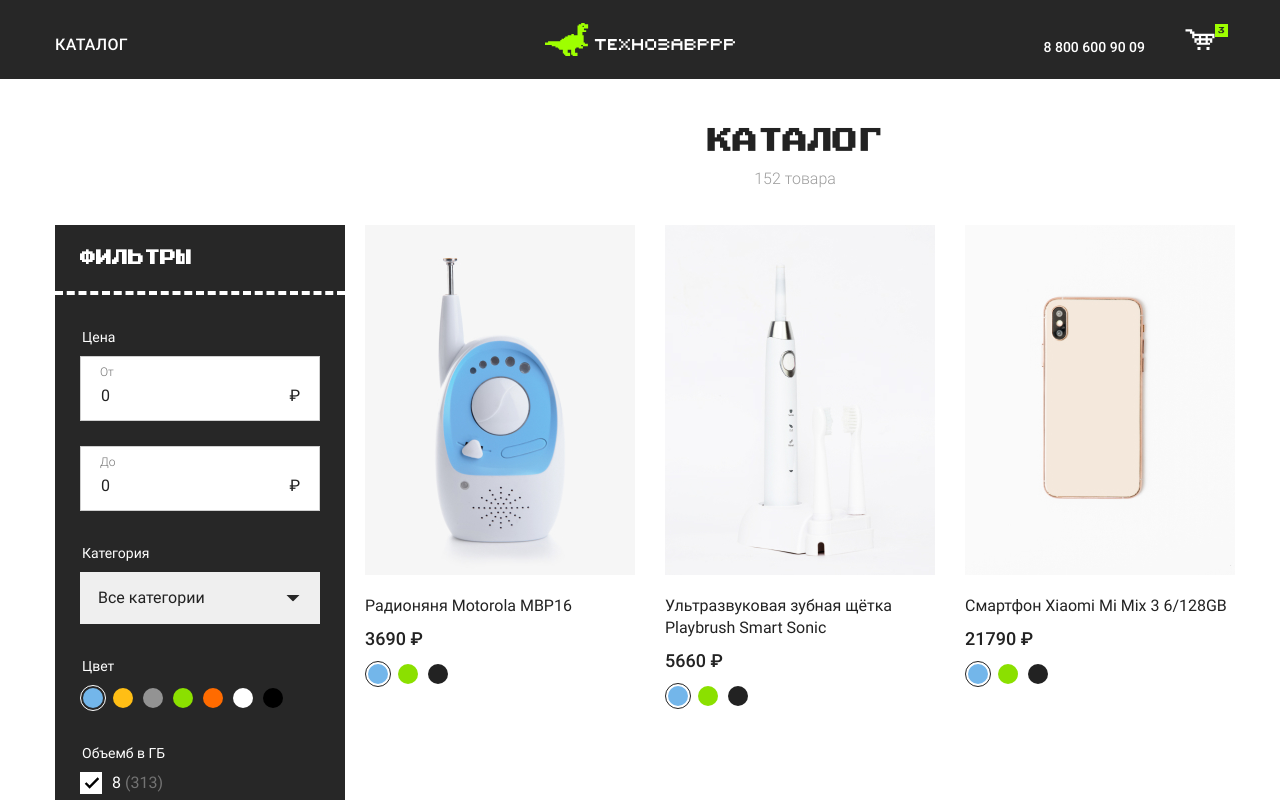
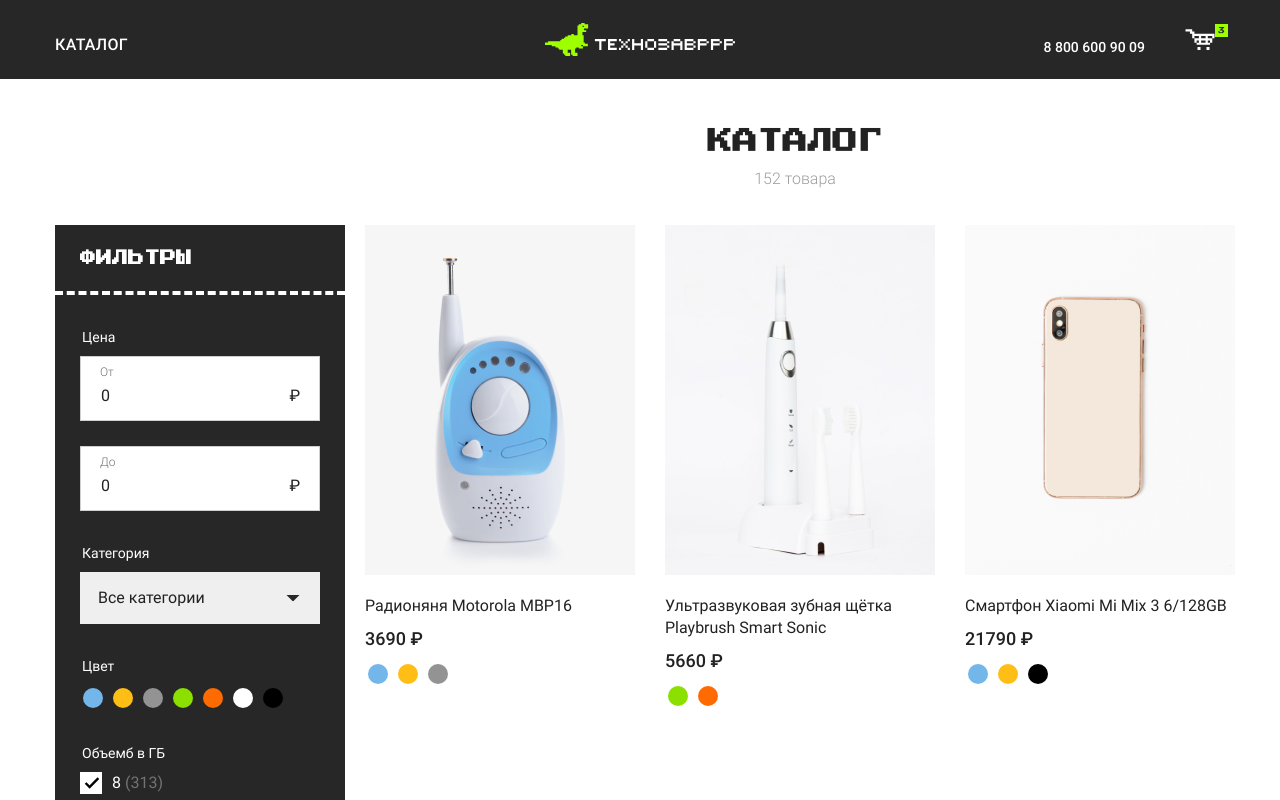
Before and after one commit to WebDevJS2022/WebDevJS2022.github.io-tzr, a Vue app: page / in a window 1280 px wide. Shown: the top 800 px of the page. Built offline with nearby package versions, Linux system fonts and the light colour scheme.

Commit message:
Фильтрация по цвету // Цвета для товара

```diff
--- a/src/App.vue
+++ b/src/App.vue
@@ -12,7 +12,7 @@
     <div class="content__catalog">
 
       <ProductFilter :price-from.sync="filterPriceFrom" :price-to.sync="filterPriceTo"
-        :category-id.sync="filterCategoryId" />
+        :category-id.sync="filterCategoryId" :color-id.sync="filterColorId"  />
 
       <section class="catalog">
         <ProductList :products="products" />
@@ -37,6 +37,7 @@ export default {
       filterPriceFrom: 0,
       filterPriceTo: 0,
       filterCategoryId: 0,
+      filterColorId: 0,
 
       page: 1,
       productsPerPage: 3,
@@ -57,6 +58,10 @@ export default {
         filteredProducts = filteredProducts
           .filter((product) => product.categoryId === this.filterCategoryId);
       }
+      if (this.filterColorId) {
+        filteredProducts = filteredProducts
+          .filter((product) => product.colorId.includes(this.filterColorId));
+      }
       return filteredProducts;
     },
 
--- a/src/components/ProductFilter.vue
+++ b/src/components/ProductFilter.vue
@@ -19,70 +19,32 @@
 
             <fieldset class="form__block">
                 <legend class="form__legend">Категория</legend>
-                <label class="form__label form__label--select" for=" ">
+                <label class="form__label form__label--select" :for="categoryId">
                     <select class="form__select" type="text" name="category"
-                    v-model.number="currentCategoryId">
-                        <option value="0">Все категории</option>
-                        <option :value="category.id" v-for="category in categories"
-                        :key="category.id">{{ category.title }}
-                        </option>
-                    </select>
+                        v-model.number="currentCategoryId">
+                            <option value="0">Все категории</option>
+                            <option
+                            :value="category.id"
+                            v-for="category in categories"
+                            :key="category.id">
+                            {{ category.title }}
+                            </option>
+                        </select>
                 </label>
             </fieldset>
 
             <fieldset class="form__block">
                 <legend class="form__legend">Цвет</legend>
                 <ul class="colors">
-                    <li class="colors__item">
-                        <label class="colors__label" for=" ">
-                            <input class="colors__radio sr-only" type="radio"
-                            name="color" value="#73B6EA" checked="">
-                            <span class="colors__value" style="background-color: #73B6EA;">
+                    <li class="colors__item"  v-for="color in colors" :key="color.id">
+                        <label class="colors__label" :for="colorId">
+                            <input class="colors__radio sr-only" type="radio" name="color"
+                            :id="colorId"
+                            :value="color.id"
+                            v-model.number="currentColorId">
+                            <span class="colors__value" :style="{'background-color': color.code}">
                             </span>
                         </label>
-                    </li>
-                    <li class="colors__item">
-                        <label class="colors__label" for=" ">
-                            <input class="colors__radio sr-only" type="radio"
-                            name="color" value="#FFBE15">
-                            <span class="colors__value" style="background-color: #FFBE15;">
-                            </span>
-                        </label>
-                    </li>
-                    <li class="colors__item">
-                        <label class="colors__label" for=" ">
-                            <input class="colors__radio sr-only" type="radio"
-                            name="color" value="#939393">
-                            <span class="colors__value" style="background-color: #939393;">
-                            </span></label>
-                    </li>
-                    <li class="colors__item">
-                        <label class="colors__label" for=" ">
-                            <input class="colors__radio sr-only" type="radio"
-                            name="color" value="#8BE000">
-                            <span class="colors__value" style="background-color: #8BE000;">
-                            </span></label>
-                    </li>
-                    <li class="colors__item">
-                        <label class="colors__label" for=" ">
-                            <input class="colors__radio sr-only" type="radio"
-                            name="color" value="#FF6B00">
-                            <span class="colors__value" style="background-color: #FF6B00;">
-                            </span></label>
-                    </li>
-                    <li class="colors__item">
-                        <label class="colors__label" for=" ">
-                            <input class="colors__radio sr-only" type="radio"
-                            name="color" value="#FFF">
-                            <span class="colors__value" style="background-color: #FFF;">
-                            </span></label>
-                    </li>
-                    <li class="colors__item">
-                        <label class="colors__label" for=" ">
-                            <input class="colors__radio sr-only" type="radio"
-                            name="color" value="#000">
-                            <span class="colors__value" style="background-color: #000;">
-                            </span></label>
                     </li>
                 </ul>
             </fieldset>
@@ -166,6 +128,7 @@
 
 <script>
 import categories from '@/data/categories';
+import colors from '@/data/colors';
 
 export default {
   data() {
@@ -173,12 +136,16 @@ export default {
       currentPriceFrom: 0,
       currentPriceTo: 0,
       currentCategoryId: 0,
+      currentColorId: 0,
     };
   },
-  props: ['priceFrom', 'priceTo', 'categoryId'],
+  props: ['priceFrom', 'priceTo', 'categoryId', 'colorId'],
   computed: {
     categories() {
       return categories;
+    },
+    colors() {
+      return colors;
     },
   },
   watch: {
@@ -191,17 +158,22 @@ export default {
     categoryId(value) {
       this.currentCategoryId = value;
     },
+    colorId(value) {
+      this.currentColorId = value;
+    },
   },
   methods: {
     submit() {
       this.$emit('update:priceFrom', this.currentPriceFrom);
       this.$emit('update:priceTo', this.currentPriceTo);
       this.$emit('update:categoryId', this.currentCategoryId);
+      this.$emit('update:colorId', this.currentColorId);
     },
     reset() {
       this.$emit('update:priceFrom', 0);
       this.$emit('update:priceTo', 0);
       this.$emit('update:categoryId', 0);
+      this.$emit('update:colorId', 0);
     },
   },
 };
--- a/src/components/ProductItem.vue
+++ b/src/components/ProductItem.vue
@@ -15,27 +15,11 @@
         </span>
 
         <ul class="colors colors--black">
-            <li class="colors__item">
-                <label class="colors__label" for=" ">
-                    <input class="colors__radio sr-only" type="radio"
-                    value="#73B6EA" v-model="color">
-                    <span class="colors__value" style="background-color: #73B6EA;">
-                    </span>
-                </label>
-            </li>
-            <li class="colors__item">
-                <label class="colors__label" for=" ">
-                    <input class="colors__radio sr-only" type="radio"
-                    value="#8BE000" v-model="color">
-                    <span class="colors__value" style="background-color: #8BE000;">
-                    </span>
-                </label>
-            </li>
-            <li class="colors__item">
-                <label class="colors__label" for=" ">
-                    <input class="colors__radio sr-only" type="radio"
-                    value="#222" v-model="color">
-                    <span class="colors__value" style="background-color: #222;">
+            <li class="colors__item" v-for="color in product.colors" :key="color.index">
+                <label class="colors__label" :for="product.color">
+                    <input class="colors__radio sr-only" type="radio" :value="color.index"
+                    :id="product.color">
+                    <span class="colors__value" :style="{ 'background-color': color.code }">
                     </span>
                 </label>
             </li>
@@ -46,11 +30,6 @@
 <script>
 export default {
   name: 'ProductItem',
-  data() {
-    return {
-      color: '#73B6EA',
-    };
-  },
   props: ['product'],
 };
 </script>
--- a/src/components/ProductList.vue
+++ b/src/components/ProductList.vue
@@ -1,7 +1,7 @@
 <template>
     <ul class="catalog__list">
-      <ProductItem v-for="product in products" :key="product.id"
-      :product="product"></ProductItem>
+      <ProductItem v-for="product in products"
+      :key="product.id" :product="product"></ProductItem>
     </ul>
 </template>
 
--- /dev/null
+++ b/src/data/colors.js
@@ -0,0 +1,37 @@
+export default [
+  {
+    id: 1,
+    name: 'Blue',
+    code: '#73B6EA',
+  },
+  {
+    id: 2,
+    name: 'Yellow',
+    code: '#FFBE15',
+  },
+  {
+    id: 3,
+    name: 'Grey',
+    code: '#939393',
+  },
+  {
+    id: 4,
+    name: 'Green',
+    code: '#8BE000',
+  },
+  {
+    id: 5,
+    name: 'Red',
+    code: '#FF6B00',
+  },
+  {
+    id: 6,
+    name: 'White',
+    code: '#FFF',
+  },
+  {
+    id: 7,
+    name: 'Black',
+    code: '#000',
+  },
+];
--- a/src/data/products.js
+++ b/src/data/products.js
@@ -5,6 +5,21 @@ export default [
     title: 'Радионяня Motorola MBP16',
     price: 3690,
     image: '/img/radio.jpg',
+    colorId: [1, 2, 3],
+    colors: {
+      1: {
+        code: '#73B6EA',
+        title: 'blue',
+      },
+      2: {
+        code: '#FFBE15',
+        title: 'yellow',
+      },
+      3: {
+        code: '#939393',
+        title: 'grey',
+      },
+    },
   },
   {
     id: 2,
@@ -12,6 +27,21 @@ export default [
     title: 'Ультразвуковая зубная щётка Playbrush Smart Sonic',
     price: 5660,
     image: '/img/toothbrush.jpg',
+    colorId: [4, 5, 6],
+    colors: {
+      4: {
+        code: '#8BE000',
+        title: 'green',
+      },
+      5: {
+        code: '#FF6B00',
+        title: 'red',
+      },
+      6: {
+        code: '#FFF',
+        title: 'white',
+      },
+    },
   },
   {
     id: 3,
@@ -19,6 +49,21 @@ export default [
     title: 'Смартфон Xiaomi Mi Mix 3 6/128GB',
     price: 21790,
     image: '/img/phone.jpg',
+    colorId: [7, 1, 2],
+    colors: {
+      7: {
+        code: '#000',
+        title: 'black',
+      },
+      1: {
+        code: '#73B6EA',
+        title: 'blue',
+      },
+      2: {
+        code: '#FFBE15',
+        title: 'yellow',
+      },
+    },
   },
   {
     id: 4,
@@ -26,6 +71,17 @@ export default [
     title: 'Электроскейт Razor Cruiser',
     price: 24690,
     image: '/img/board.jpg',
+    colorId: [3, 4],
+    colors: {
+      3: {
+        code: '#939393',
+        title: 'grey',
+      },
+      4: {
+        code: '#8BE000',
+        title: 'green',
+      },
+    },
   },
   {
     id: 5,
@@ -33,6 +89,21 @@ export default [
     title: 'Смартфон Xiaomi Mi A3 4/64GB Android One',
     price: 14960,
     image: '/img/phone-2.jpg',
+    colorId: [5, 6, 7],
+    colors: {
+      5: {
+        code: '#FF6B00',
+        title: 'red',
+      },
+      6: {
+        code: '#FFF',
+        title: 'white',
+      },
+      7: {
+        code: '#000',
+        title: 'black',
+      },
+    },
   },
   {
     id: 6,
@@ -40,6 +111,17 @@ export default [
     title: 'Смартфон Xiaomi Redmi 6/128GB',
     price: 8960,
     image: '/img/phone-3.jpg',
+    colorId: [1, 2],
+    colors: {
+      1: {
+        code: '#73B6EA',
+        title: 'blue',
+      },
+      2: {
+        code: '#FFBE15',
+        title: 'yellow',
+      },
+    },
   },
   {
     id: 7,
@@ -47,6 +129,21 @@ export default [
     title: 'Электрический дрифт-карт Razor Crazy Cart',
     price: 39900,
     image: '/img/bicycle.jpg',
+    colorId: [3, 4, 5],
+    colors: {
+      3: {
+        code: '#939393',
+        title: 'grey',
+      },
+      4: {
+        code: '#8BE000',
+        title: 'green',
+      },
+      5: {
+        code: '#FF6B00',
+        title: 'red',
+      },
+    },
   },
   {
     id: 8,
@@ -54,6 +151,17 @@ export default [
     title: 'Гироскутер Razor Hovertrax 2.0',
     price: 34900,
     image: '/img/wheels.jpg',
+    colorId: [6, 7],
+    colors: {
+      6: {
+        code: '#FFF',
+        title: 'white',
+      },
+      7: {
+        code: '#000',
+        title: 'black',
+      },
+    },
   },
   {
     id: 9,
@@ -61,6 +169,21 @@ export default [
     title: 'Детский трюковой самокат Razor Grom',
     price: 4990,
     image: '/img/scooter.jpg',
+    colorId: [1, 2, 3],
+    colors: {
+      1: {
+        code: '#73B6EA',
+        title: 'blue',
+      },
+      2: {
+        code: '#FFBE15',
+        title: 'yellow',
+      },
+      3: {
+        code: '#939393',
+        title: 'grey',
+      },
+    },
   },
   {
     id: 10,
@@ -68,6 +191,21 @@ export default [
     title: 'Роллерсёрф Razor RipStik Air Pro',
     price: 6690,
     image: '/img/ripstik.jpg',
+    colorId: [4, 5, 6],
+    colors: {
+      4: {
+        code: '#8BE000',
+        title: 'green',
+      },
+      5: {
+        code: '#FF6B00',
+        title: 'red',
+      },
+      6: {
+        code: '#FFF',
+        title: 'white',
+      },
+    },
   },
   {
     id: 11,
@@ -75,6 +213,17 @@ export default [
     title: 'Наушники AirPods с беспроводным зарядным футляром',
     price: 16560,
     image: '/img/airpods.jpg',
+    colorId: [3, 4],
+    colors: {
+      3: {
+        code: '#939393',
+        title: 'grey',
+      },
+      4: {
+        code: '#8BE000',
+        title: 'green',
+      },
+    },
   },
   {
     id: 12,
@@ -82,5 +231,20 @@ export default [
     title: 'Наушники Sony',
     price: 30690,
     image: '/img/headphones.jpg',
+    colorId: [1, 3, 5],
+    colors: {
+      1: {
+        code: '#73B6EA',
+        title: 'blue',
+      },
+      3: {
+        code: '#939393',
+        title: 'grey',
+      },
+      5: {
+        code: '#FF6B00',
+        title: 'red',
+      },
+    },
   },
 ];
```
